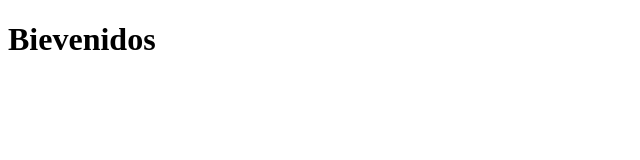
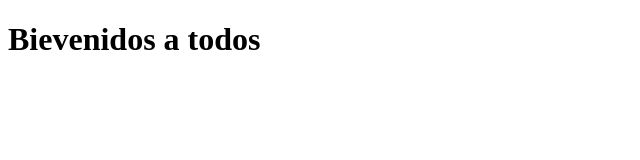
Before and after one commit to LucianoGreco/LucianoGitHubPrueba, a plain HTML site: page index.html in a window 1280 px wide. Shown: the whole page, without its empty margins (0-640 px from the left). Drawn offline with Linux system fonts and the light colour scheme.

Commit message:
index - modificamos el h1

```diff
--- a/index.html
+++ b/index.html
@@ -6,6 +6,6 @@
     <title></title>
 </head>
 <body>
-    <h1>Bievenidos</h1>
+    <h1>Bievenidos a todos</h1>
 </body>
 </html>
```
